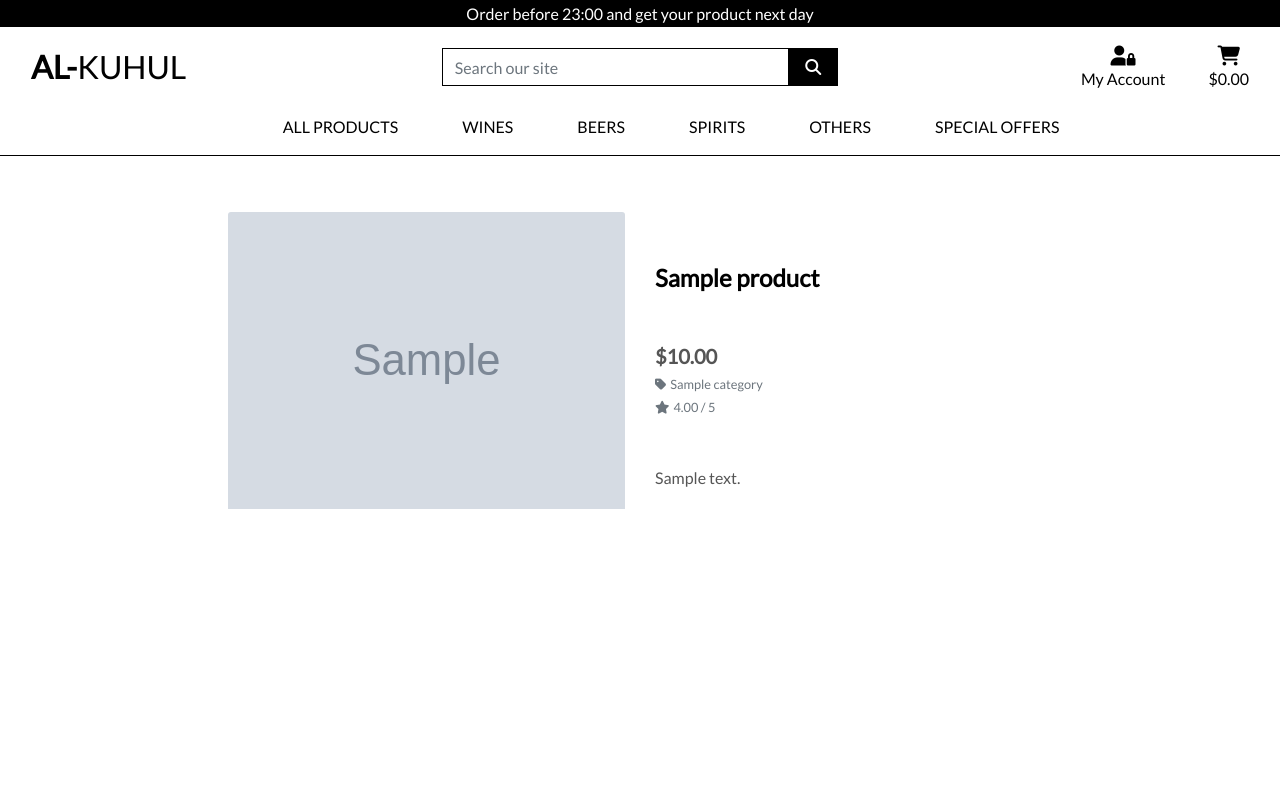
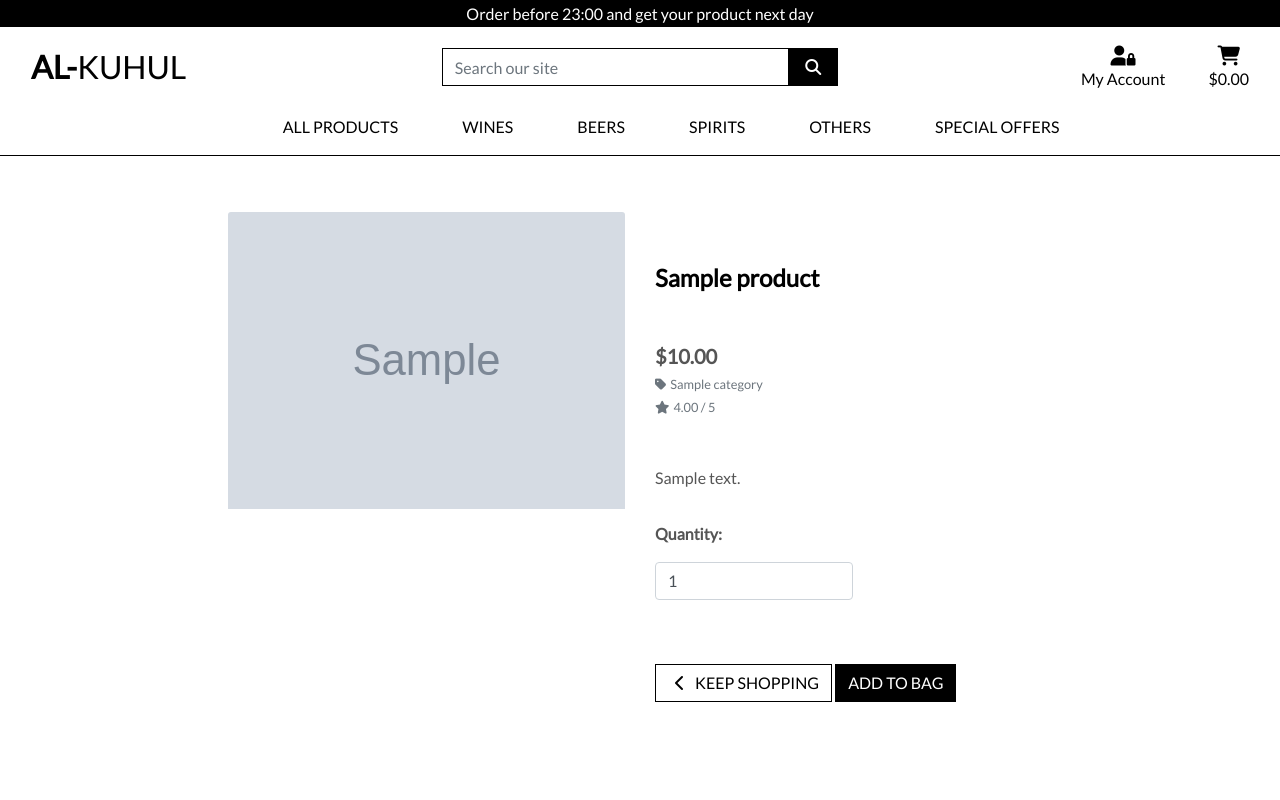
Before and after one commit to Code-Institute-Submissions/juliandavid-garcia-MS4-Al-kuhul_AprResub, a Django app: page /products/1 in a window 1280 px wide. Run offline with Django 4.2, Linux system fonts and the light colour scheme; tables that the repository leaves empty hold one stand-in row (values such as "Sample post"); grey boxes marked "Sample" are stand-in pictures; some libraries are stand-ins or nearby versions.

Commit message:
added add to bag functionality

```diff
--- a/bag/urls.py
+++ b/bag/urls.py
@@ -2,5 +2,6 @@ from django.urls import path
 from . import views
 
 urlpatterns = [
-    path('', views.view_bag, name='view_bag')
+    path('', views.view_bag, name='view_bag'),
+    path('add/<item_id>/', views.add_to_bag, name='add_to_bag'),
 ]
--- a/products/templates/products/product_detail.html
+++ b/products/templates/products/product_detail.html
@@ -43,6 +43,30 @@
                         <small class="text-muted mb-5">No Rating</small>
                     {% endif %}
                     <p class="mt-5">{{ product.description }}</p>
+                    <form class="form" action="{% url 'add_to_bag' product.id %}" method="POST">
+                        {% csrf_token %}
+                        <div class="form-row">
+                            <div class="col-12">
+                                <p class="mt-3"><strong>Quantity:</strong></p>
+                                <div class="form-group w-50">
+                                    <div class="input-group">
+                                        <input class="form-control qty_input" type="number" name="quantity" value="1" min="1" max="99" data-item_id="{{ product.id }}" id="id_qty_{{ product.id }}">
+                                    </div>
+                                </div>
+                            </div>
+
+                            <div class="col-12">
+                                <a href="{% url 'products' %}" class="btn btn-outline-black rounded-0 mt-5">
+                                    <span class="icon">
+                                        <i class="fas fa-chevron-left"></i>
+                                    </span>
+                                    <span class="text-uppercase">Keep Shopping</span>
+                                </a>
+                                <input type="submit" class="btn btn-black rounded-0 text-uppercase mt-5" value="Add to Bag">
+                            </div>
+                            <input type="hidden" name="redirect_url" value="{{ request.path }}">
+                        </div>
+                    </form>
                 </div>
             </div>
         </div>
--- a/static/css/base.css
+++ b/static/css/base.css
@@ -44,6 +44,18 @@ body {
 .btn-black {
     background: black;
     color: white;
+}
+.btn-outline-black {
+    background: white;
+    color: black !important; /* use important to override link colors for <a> elements */
+    border: 1px solid black;
+}
+
+.btn-outline-black:hover,
+.btn-outline-black:active,
+.btn-outline-black:focus {
+    background: black;
+    color: white !important;
 }
 
 .shop-now-button:hover,
--- a/templates/base.html
+++ b/templates/base.html
@@ -42,7 +42,8 @@
     <header class="container-fluid fixed-top border-black-low">
         <div id="delivery-banner" class="row text-center">
             <div class="col bg-black text-white">
-                <h6 class="my-1">Order before 23:00 and get your product next day</h6>
+                <h6 class="my-1">
+                    Order before 23:00 and get your product next day</h6>
             </div>
         </div>
         <div id="topnav" class="row bg-white pt-lg-2 d-none d-lg-flex">
```
Also changed, not shown: bag/views.py (+17 -1 lines).
